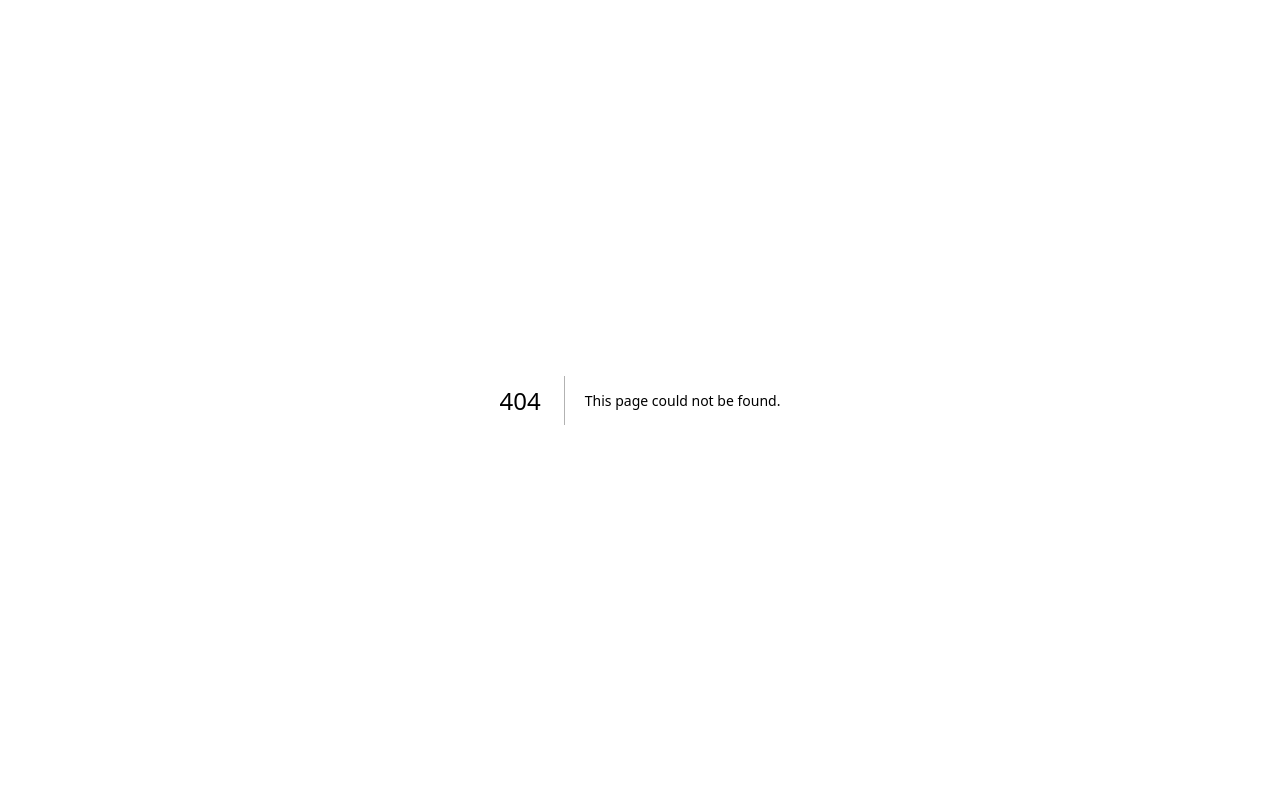
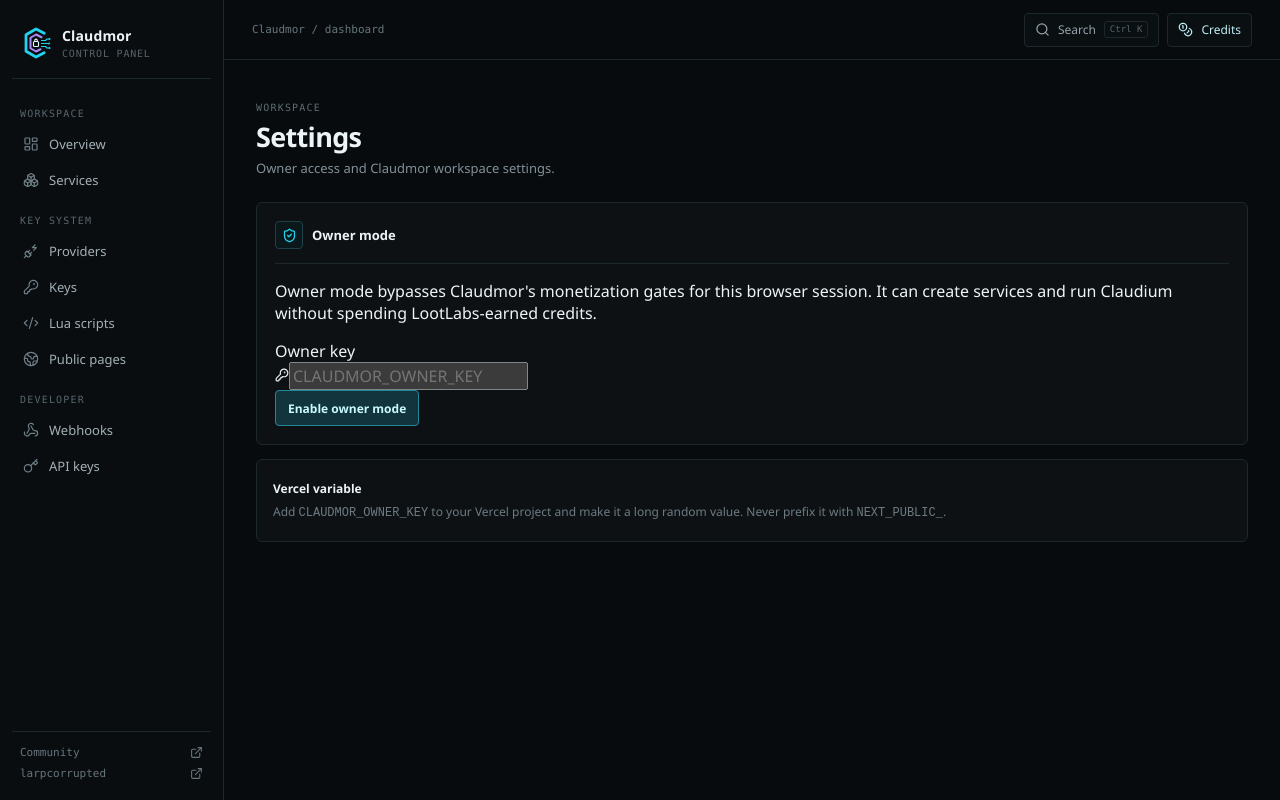
Before and after one commit to KryptIT/Cluadmor, a Next.js app: page /dashboard/settings in a window 1280 px wide. Before the commit this address had no page. Built offline with nearby package versions, Linux system fonts and the light colour scheme.

Commit message:
Add owner key settings page

```diff
--- /dev/null
+++ b/app/dashboard/settings/page.tsx
@@ -0,0 +1,113 @@
+"use client";
+
+import { useEffect, useState } from "react";
+import { CheckCircle2, KeyRound, LogOut, ShieldCheck } from "lucide-react";
+
+export default function SettingsPage() {
+  const [owner, setOwner] = useState<boolean | null>(null);
+  const [ownerKey, setOwnerKey] = useState("");
+  const [message, setMessage] = useState("");
+  const [busy, setBusy] = useState(false);
+
+  async function refresh() {
+    const res = await fetch("/api/owner/session", { cache: "no-store" });
+    const data = await res.json();
+    setOwner(!!data.owner);
+  }
+
+  useEffect(() => { refresh(); }, []);
+
+  async function activate() {
+    setBusy(true);
+    setMessage("");
+    try {
+      const res = await fetch("/api/owner/session", {
+        method: "POST",
+        headers: { "Content-Type": "application/json" },
+        body: JSON.stringify({ ownerKey })
+      });
+      const data = await res.json();
+      if (!res.ok) {
+        setMessage(data.error === "owner_key_not_configured"
+          ? "CLAUDMOR_OWNER_KEY is not configured on Vercel."
+          : "Owner key rejected.");
+        return;
+      }
+      setOwnerKey("");
+      setOwner(true);
+      setMessage("Owner mode enabled.");
+    } finally {
+      setBusy(false);
+    }
+  }
+
+  async function logout() {
+    await fetch("/api/owner/session", { method: "DELETE" });
+    setOwner(false);
+    setMessage("Owner mode disabled.");
+  }
+
+  return (
+    <>
+      <div className="pageHead">
+        <div>
+          <span className="muted">Workspace</span>
+          <h1>Settings</h1>
+          <p>Owner access and Claudmor workspace settings.</p>
+        </div>
+      </div>
+
+      <section className="panelCard settingsPanel">
+        <div className="panelTitle">
+          <div><span className="iconBox"><ShieldCheck size={15}/></span><strong>Owner mode</strong></div>
+          {owner === true && <span className="ownerBadge"><CheckCircle2 size={13}/> active</span>}
+        </div>
+
+        <div className="settingsBody">
+          <p>
+            Owner mode bypasses Claudmor's monetization gates for this browser session.
+            It can create services and run Claudium without spending LootLabs-earned credits.
+          </p>
+
+          {owner === true ? (
+            <div className="ownerActive">
+              <div>
+                <strong>Owner session authenticated</strong>
+                <small>The raw owner key is not stored in the browser.</small>
+              </div>
+              <button className="secondaryBtn" onClick={logout}><LogOut size={14}/> Disable owner mode</button>
+            </div>
+          ) : (
+            <div className="ownerLogin">
+              <label>
+                Owner key
+                <div className="ownerKeyRow">
+                  <div className="ownerKeyInput">
+                    <KeyRound size={14}/>
+                    <input
+                      type="password"
+                      value={ownerKey}
+                      onChange={e => setOwnerKey(e.target.value)}
+                      placeholder="CLAUDMOR_OWNER_KEY"
+                      onKeyDown={e => { if (e.key === "Enter") activate(); }}
+                    />
+                  </div>
+                  <button className="primaryBtn" disabled={busy || ownerKey.length < 1} onClick={activate}>
+                    {busy ? "Checking..." : "Enable owner mode"}
+                  </button>
+                </div>
+              </label>
+            </div>
+          )}
+
+          {message && <div className="settingsMessage">{message}</div>}
+        </div>
+      </section>
+
+      <section className="hintCard">
+        <strong>Vercel variable</strong>
+        <p>Add <code>CLAUDMOR_OWNER_KEY</code> to your Vercel project and make it a long random value. Never prefix it with <code>NEXT_PUBLIC_</code>.</p>
+      </section>
+    </>
+  );
+}
```
